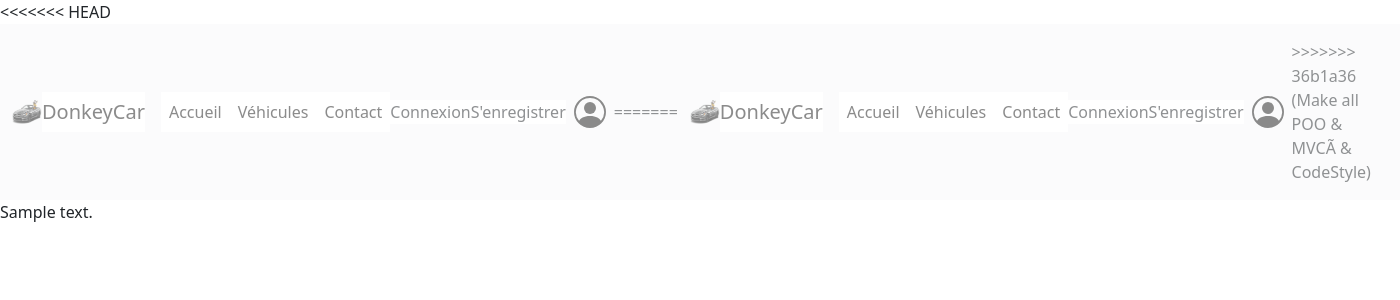
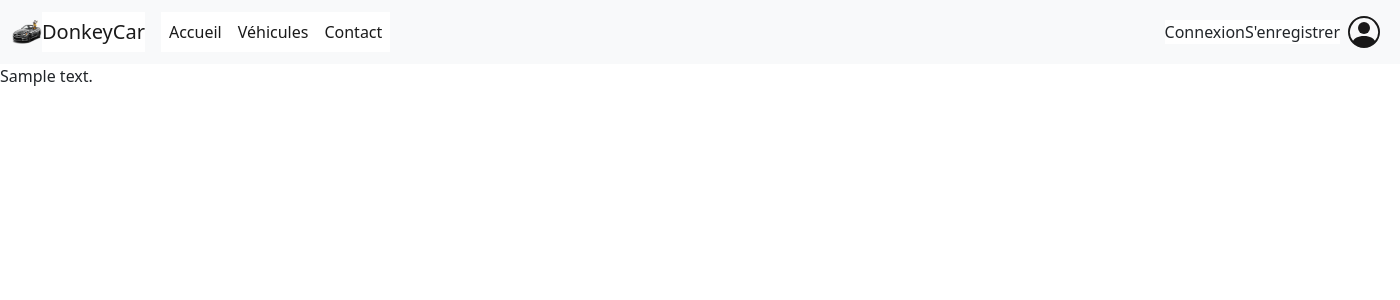
Before and after one commit to Peschard-Francois/DonkeyCar, a PHP site: template templates/layout.html.php in a window 1400 px wide. Shown: the top 300 px of the page. Run offline with PHP 8.4, Linux system fonts and the light colour scheme; the template is opened without the code that fills it: most values are stand-ins (such as "Sample title", 1, 10 or a date in 2020).

Commit message:
update vechicle css et php

```diff
--- a/include/header.php
+++ b/include/header.php
@@ -17,47 +17,8 @@ $currentUser = $modelSession->isLoggedIn();
 </head>
 
 <body>
-<<<<<<< HEAD
-    <nav class="navbar navbar-expand-lg opacity-50 bg-light">
-        <div class="container-fluid">
-            <img src="src/css/assets/donkeycar.png" alt="" width="30" height="24">
-            <a class="navbar-brand" href="../index.php">DonkeyCar</a>
-            <button class="navbar-toggler" type="button" data-bs-toggle="collapse" data-bs-target="#navbarSupportedContent" aria-controls="navbarSupportedContent" aria-expanded="false" aria-label="Toggle navigation">
-                <span class="navbar-toggler-icon"></span>
-            </button>
-            <div class="collapse navbar-collapse" id="navbarSupportedContent">
-                <ul class="navbar-nav me-auto mb-2 mb-lg-0">
-                    <li class="nav-item">
-                        <a class="nav-link active" aria-current="page" href="../index.php">Accueil</a>
-                    </li>
-                    <li class="nav-item">
-                        <a class="nav-link active" href="../vehicule.php">Véhicules</a>
-                    </li>
-                    <li class="nav-item">
-                        <a class="nav-link active" href="../contact.php">Contact</a>
-                    </li>
-                </ul>
-                <?php if ($currentUser) : ?>
-                    <ul class="navbar-nav mb-2 mb-lg-0">
-                        <li class="nav-item">
-                            <a class="nav-link active " href="/useraccount.php">Profil</a>
-                            <a class="nav-link active" href="/logout.php">Déconnexion</a>
-                        <?php else : ?>
-                            <a class="nav-link active" href="/login.php">Connexion</a>
-                            <a class="nav-link active" href="/register.php">S'enregistrer</a>
-                        <?php endif; ?>
-                        </li>
-                    </ul>
-                    <ul class="navbar-nav mb-2 mb-lg-0">
-                        <li class="nav-item nav-link active" href="#">
-                            <svg xmlns="http://www.w3.org/2000/svg" width="32" height="32" fill="currentColor" class="bi bi-person-circle" viewBox="0 0 16 16">
-                                <path d="M11 6a3 3 0 1 1-6 0 3 3 0 0 1 6 0z" />
-                                <path fill-rule="evenodd" d="M0 8a8 8 0 1 1 16 0A8 8 0 0 1 0 8zm8-7a7 7 0 0 0-5.468 11.37C3.242 11.226 4.805 10 8 10s4.757 1.225 5.468 2.37A7 7 0 0 0 8 1z" />
-                            </svg>
-                        </li>
-                    </ul>
-=======
-<nav class="navbar navbar-expand-lg bg-light">
+
+    <nav class="navbar navbar-expand-lg opacity-65 bg-light">
     <div class="container-fluid">
         <img src="src/css/assets/donkeycar.png" alt="" width="30" height="24">
         <a class="navbar-brand" href="../index.php">DonkeyCar</a>
@@ -95,7 +56,7 @@ $currentUser = $modelSession->isLoggedIn();
                     </svg>
                 </li>
             </ul>
->>>>>>> 36b1a36 (Make all POO & MVCÃ & CodeStyle)
+
 
         </div>
     </div>
--- a/src/css/_vehicle.scss
+++ b/src/css/_vehicle.scss
@@ -20,14 +20,15 @@ h1{
   margin-right: 10px;
 }
 
-.imgCars{
-
+.imgCars {
   width: 300px;
   height: 200px;
   border: black solid 2px;
+  vertical-align: top;
+
 }
 
-.listeCars{
+.listeCars {
   margin-top: 20px;
   display: flex;
   flex-wrap: wrap;
@@ -36,10 +37,11 @@ h1{
   max-width: 100%;
   cursor: pointer;
   padding: 30px;
+}
 
-
-}
-.carInfo{
+.carInfo {
+  width: 430px;
+  height: 290px;
   display: none;
   text-align: center;
   color: white;
@@ -48,23 +50,18 @@ h1{
   padding: 5px;
   border: 1px solid black;
   margin-bottom: 280px;
-
 }
 
-.carContainer.active .carInfo{
-  display: block;
-
+.carContainer.active .carInfo {
+  display: inline-block;
+  padding: 0;
+  margin:0;
 }
 
-.carContainer h2{
+.carContainer h2 {
   text-align: center;
   background: black;
   color: white;
-}
-
-.carContainer{
-  margin-right: 10px;
-
 }
 
 a{
--- a/src/css/style.css
+++ b/src/css/style.css
@@ -1,3 +1,4 @@
+
 
 *,
 ::before,
@@ -52,6 +53,7 @@ button {
   padding: 0;
 }
 
+
 .body-vehicle {
   background-image: url("./assets/whiteroom.jpg");
   background-size: cover;
@@ -70,6 +72,8 @@ h1 {
   width: 300px;
   height: 200px;
   border: black solid 2px;
+  vertical-align: top;
+
 }
 
 .listeCars {
@@ -84,6 +88,8 @@ h1 {
 }
 
 .carInfo {
+  width: 430px;
+  height: 290px;
   display: none;
   text-align: center;
   color: white;
@@ -95,7 +101,9 @@ h1 {
 }
 
 .carContainer.active .carInfo {
-  display: block;
+  display: inline-block;
+  padding: 0;
+  margin:0;
 }
 
 .carContainer h2 {
@@ -103,9 +111,9 @@ h1 {
   background: black;
   color: white;
 }
-
-.carContainer {
-  margin-right: 10px;
+p {
+  text-align: center;
+  font-style: italic;
 }
 
 a {
```
Also changed, not shown: vehicule.php (added, +41 -0 lines).
